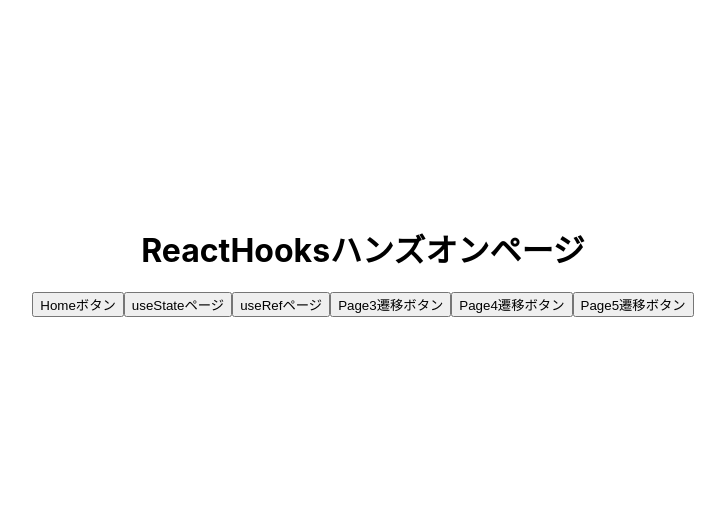
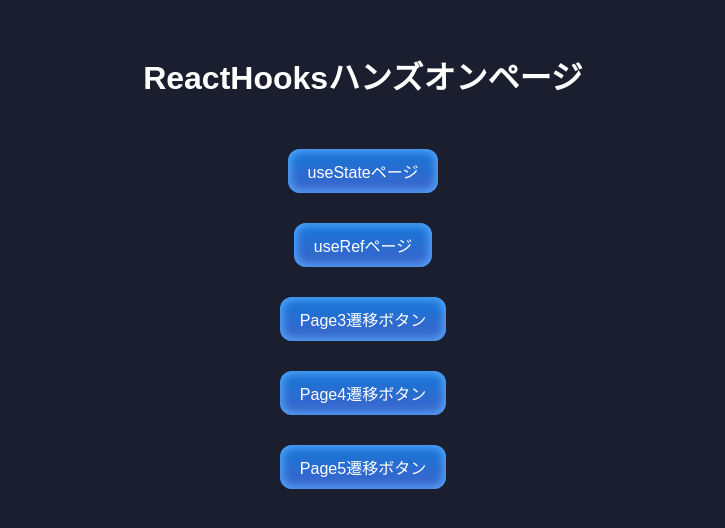
Before and after one commit to enumura1/zenn-reacthooks, a React (Create React App) app: page / in a window 1280 px wide. Shown: the part 140-668 px from the top of the page, without its empty margins (277-1002 px from the left). Built offline with nearby package versions, Linux system fonts and the light colour scheme.

Commit message:
update:Home.js css

```diff
--- /dev/null
+++ b/src/css/Home.css
@@ -0,0 +1,32 @@
+body {
+    height: 100vh;
+    background-color: #1a1e2e;
+    color: white;
+    font-family: sans-serif;
+}
+
+.mainContainer {
+    display: flex;
+    flex-direction: column;
+    align-items: center;
+    justify-content: center;
+    text-align: center;
+}
+
+button {
+    background: linear-gradient(to bottom, #1476d7, #3e63ca);
+    color: white;
+    border: none;
+    padding: 10px 20px;
+    border-radius: 12px;
+    cursor: pointer;
+    margin-top: 30px;
+    font-size: 16px;
+    box-shadow: 0px 0px 8px 3px #52a4f7 inset;
+    transition: 0.1s all linear;
+}
+
+button:hover {
+    background: linear-gradient(to bottom, #5daeff, #627fce);
+    transform: scale(1.04);
+}
--- a/src/page/Home.js
+++ b/src/page/Home.js
@@ -1,12 +1,8 @@
-import '../App.css';
+import '../css/Home.css';
 import { useNavigate } from 'react-router-dom';
 
 function Home() {
   const navigate = useNavigate();
-
-  const clickedToHomeBtn = () => {
-    navigate('/');
-  };
 
   const clickedToPage1Btn = () => {
     navigate('page1');
@@ -29,15 +25,14 @@ function Home() {
   };
 
   return (
-    <>
+    <div className='mainContainer'>
       <h1>ReactHooksハンズオンページ</h1>
-      <button onClick={clickedToHomeBtn}>Homeボタン</button>
       <button onClick={clickedToPage1Btn}>useStateページ</button>
       <button onClick={clickedToPage2Btn}>useRefページ</button>
       <button onClick={clickedToPage3Btn}>Page3遷移ボタン</button>
       <button onClick={clickedToPage4Btn}>Page4遷移ボタン</button>
       <button onClick={clickedToPage5Btn}>Page5遷移ボタン</button>
-    </>
+    </div>
   );
 };
 
```
